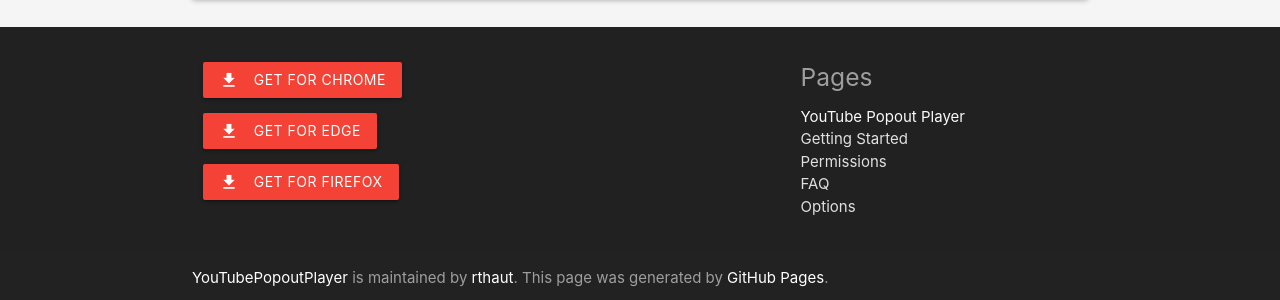
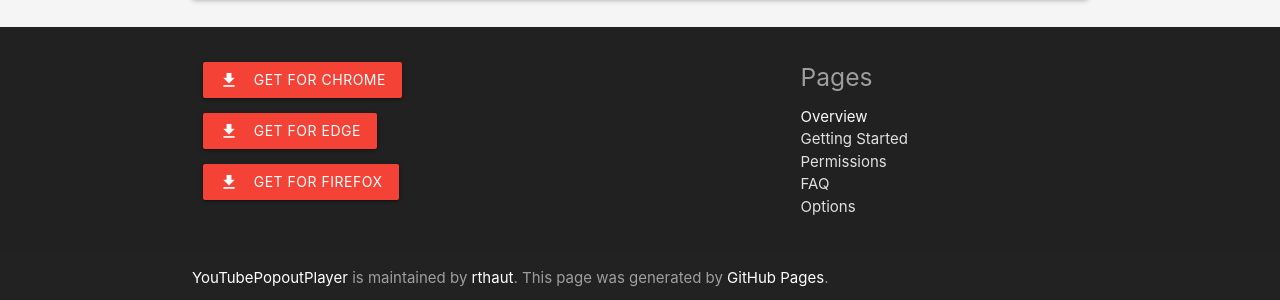
Before and after one commit to rthaut/YouTubePopoutPlayer, a Jekyll site: the page built from docs/pages/index.html, in a window 1280 px wide. Shown: the part 1931-2231 px from the top of the page. Built offline with Jekyll 4.4.1, drawn with Linux system fonts in a browser that asks for light colours; comment, search, counter and statistics services are not loaded.

Commit message:
fix page links in footer to use alternate title when set

```diff
--- a/docs/_includes/footer.html
+++ b/docs/_includes/footer.html
@@ -17,7 +17,7 @@
                     {% for p in pages %}
                     {% unless p.exclude %}
                     <li>
-                        <a class="grey-text {% if page.url == p.url %}text-lighten-5{% else %}text-lighten-2{% endif %}" href="{{ p.url | relative_url }}">{{p.title}}</a>
+                        <a class="grey-text {% if page.url == p.url %}text-lighten-5{% else %}text-lighten-2{% endif %}" href="{{ p.url | relative_url }}">{{ p.alt_title | default: p.title }}</a>
                     </li>
                     {% endunless %}
                     {% endfor %}
```
